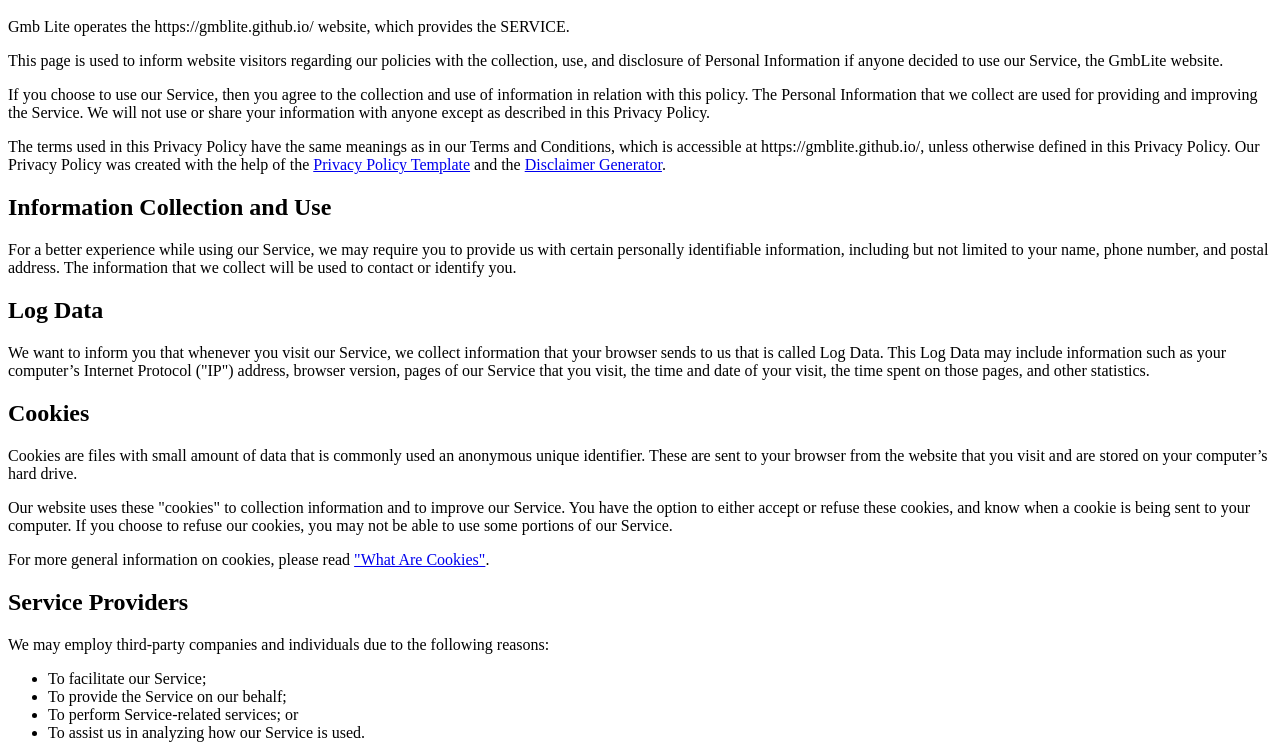
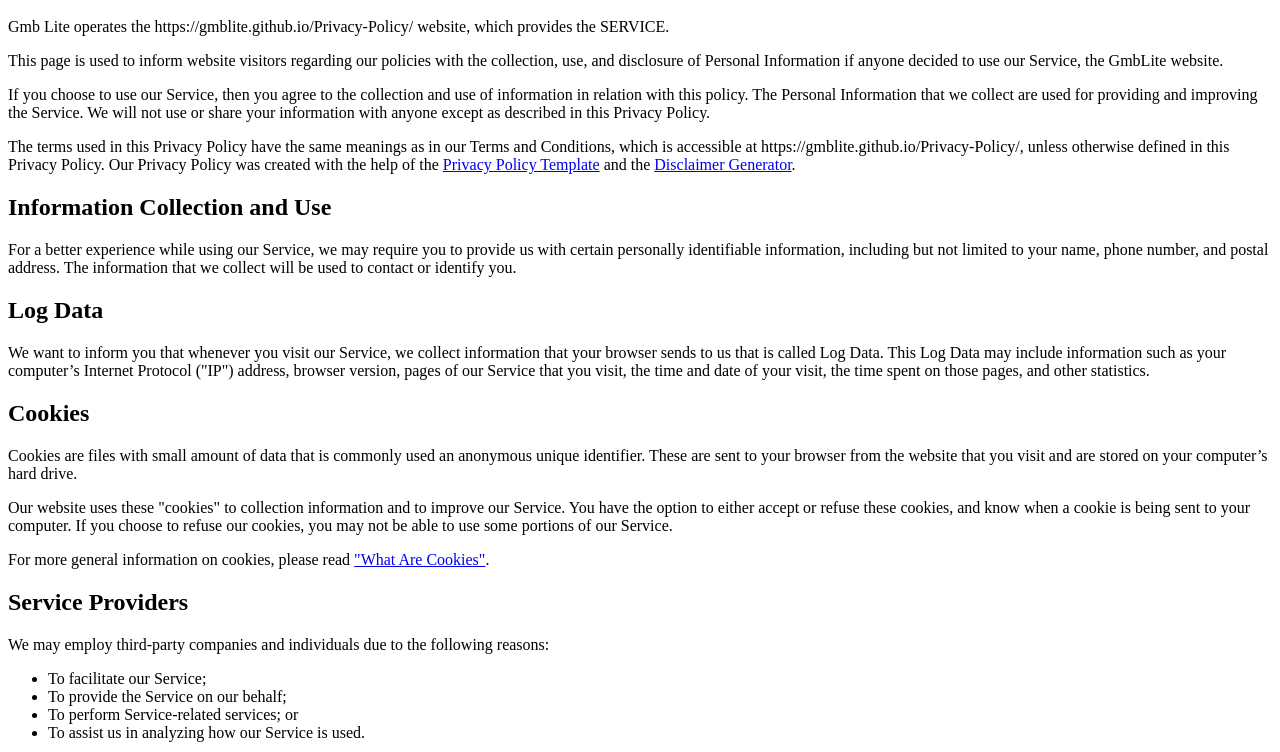
Before and after one commit to GmbLite/Privacy-Policy, a plain HTML site: page index.html in a window 1280 px wide. Shown: the part 48-800 px from the top of the page. Drawn offline with Linux system fonts and the light colour scheme.

Commit message:
Update index.html

```diff
--- a/index.html
+++ b/index.html
@@ -1,12 +1,12 @@
 <h1>Privacy Policy of Gmb Lite</h1>
 
-<p>Gmb Lite operates the https://gmblite.github.io/ website, which provides the SERVICE.</p>
+<p>Gmb Lite operates the https://gmblite.github.io/Privacy-Policy/ website, which provides the SERVICE.</p>
 
 <p>This page is used to inform website visitors regarding our policies with the collection, use, and disclosure of Personal Information if anyone decided to use our Service, the GmbLite website.</p>
 
 <p>If you choose to use our Service, then you agree to the collection and use of information in relation with this policy. The Personal Information that we collect are used for providing and improving the Service. We will not use or share your information with anyone except as described in this Privacy Policy.</p>
 
-<p>The terms used in this Privacy Policy have the same meanings as in our Terms and Conditions, which is accessible at https://gmblite.github.io/, unless otherwise defined in this Privacy Policy. Our Privacy Policy was created with the help of the <a href="https://www.privacypolicytemplate.net">Privacy Policy Template</a> and the <a href="https://www.disclaimergenerator.org/">Disclaimer Generator</a>.</p>
+<p>The terms used in this Privacy Policy have the same meanings as in our Terms and Conditions, which is accessible at https://gmblite.github.io/Privacy-Policy/, unless otherwise defined in this Privacy Policy. Our Privacy Policy was created with the help of the <a href="https://www.privacypolicytemplate.net">Privacy Policy Template</a> and the <a href="https://www.disclaimergenerator.org/">Disclaimer Generator</a>.</p>
 
 <h2>Information Collection and Use</h2>
 
```
